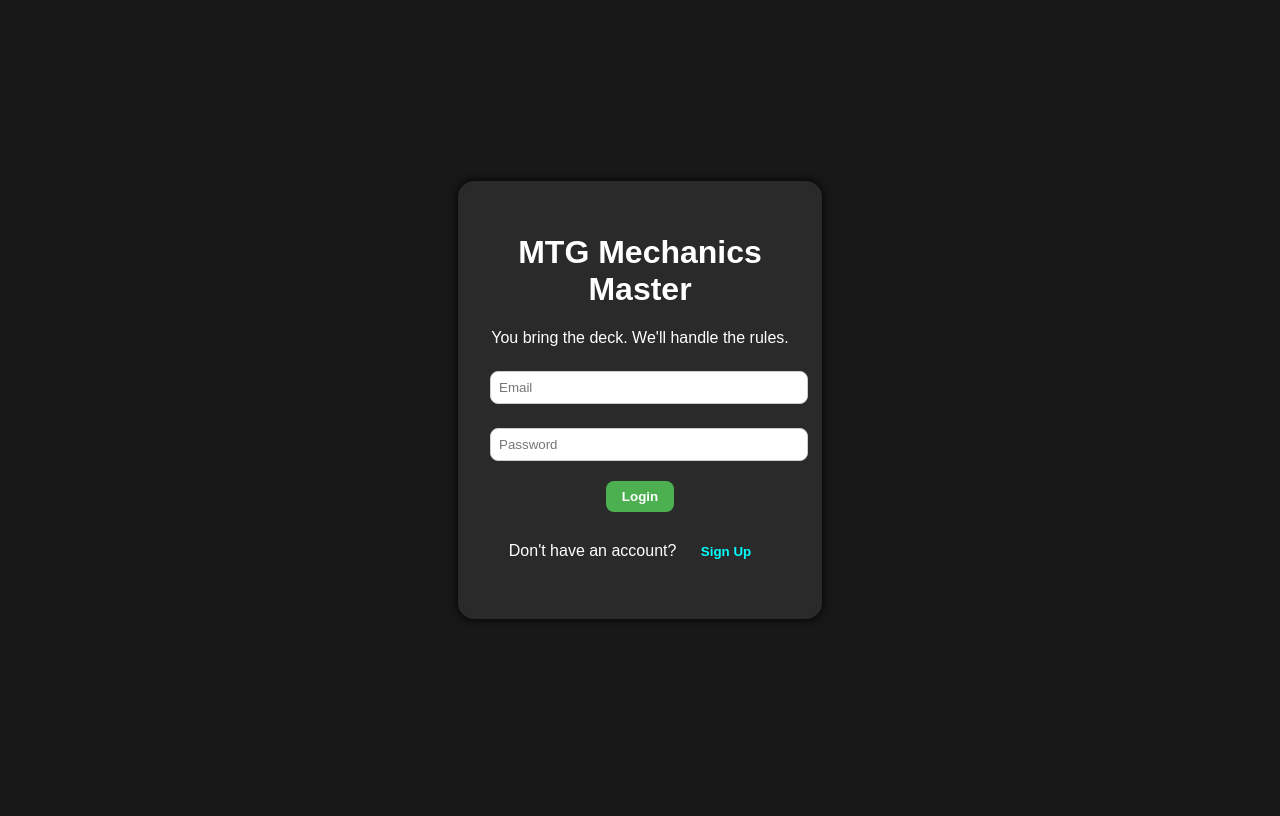
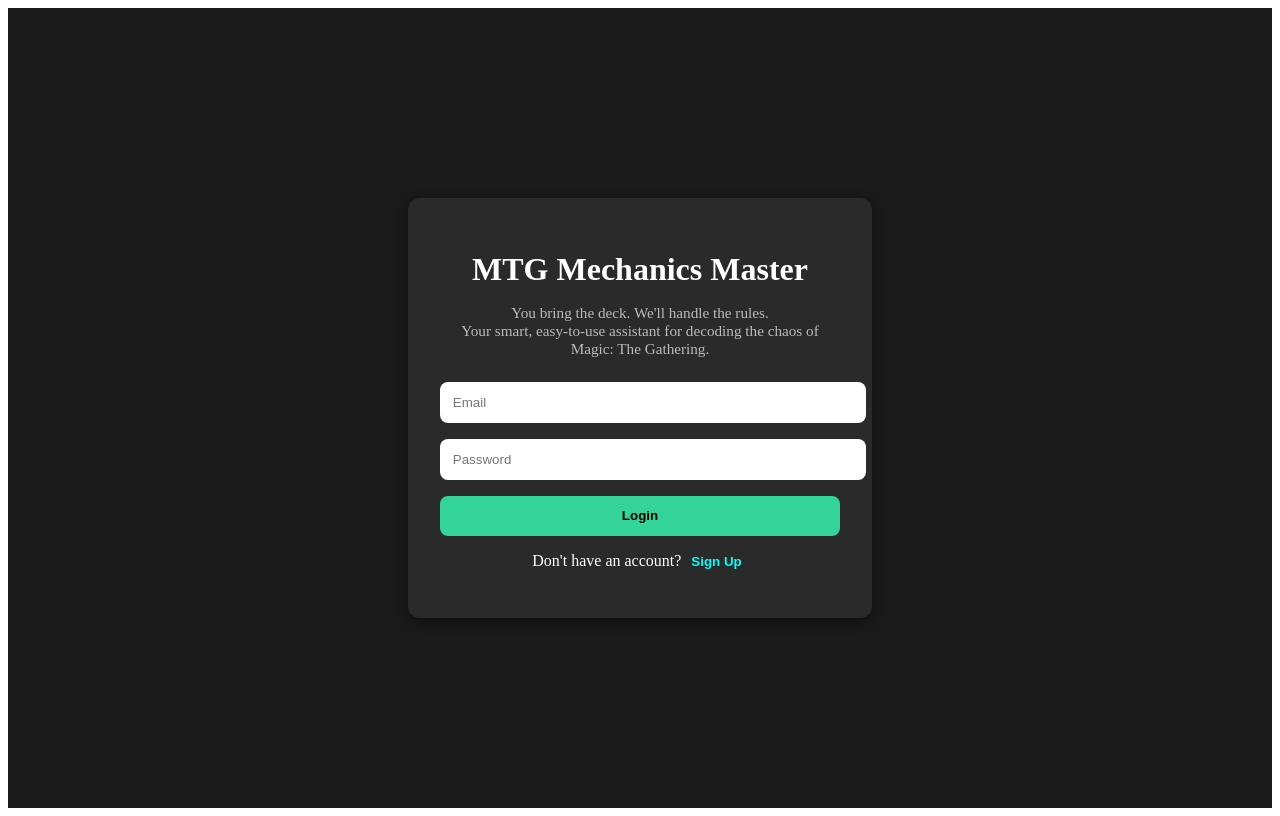
Before and after one commit to cdragon666/vrestin-counters, a React (Create React App) app: page / in a window 1280 px wide. Built offline with nearby package versions, Linux system fonts and the light colour scheme; no server answers.

Commit message:
Update AuthPage design and App.js router, keep MechanicsMaster layout untouched

```diff
--- a/src/App.js
+++ b/src/App.js
@@ -1,23 +1,23 @@
-import { BrowserRouter as Router, Route, Routes, Navigate } from "react-router-dom";
+import { BrowserRouter as Router, Route, Routes } from "react-router-dom";
+import { useState } from "react";
 import AuthPage from "./AuthPage";
 import MechanicsMaster from "./MechanicsMaster";
 import ProtectedRoute from "./ProtectedRoute";
-import { auth } from "./firebase";
-import { useAuthState } from "react-firebase-hooks/auth";
-import "./App.css";
 
 function App() {
-  const [user] = useAuthState(auth);
+  const [user, setUser] = useState(null);
 
   return (
     <Router>
-      <div className="app-container">
+      <div className="App">
         <Routes>
-          <Route path="/login" element={<AuthPage />} />
+          <Route path="/" element={<AuthPage setUser={setUser} />} />
           <Route
-            path="/"
+            path="/mechanics-master"
             element={
-              user ? <MechanicsMaster /> : <Navigate to="/login" replace />
+              <ProtectedRoute user={user}>
+                <MechanicsMaster />
+              </ProtectedRoute>
             }
           />
         </Routes>
--- a/src/AuthPage.css
+++ b/src/AuthPage.css
@@ -1,66 +1,70 @@
-.auth-container {
-  background-color: #181818;
-  min-height: 100vh;
+.auth-page {
   display: flex;
   justify-content: center;
   align-items: center;
+  min-height: 100vh;
+  background-color: #1a1a1a;
 }
 
-.auth-box {
-  background-color: #1e1e1e;
+.auth-card {
+  background-color: #2a2a2a;
   padding: 2rem;
-  border-radius: 10px;
-  width: 300px;
+  border-radius: 12px;
+  box-shadow: 0 4px 12px rgba(0, 0, 0, 0.4);
   text-align: center;
+  max-width: 400px;
+  width: 90%;
 }
 
-.auth-box h1 {
+.auth-card h1 {
   margin-bottom: 1rem;
-  color: white;
+  color: #ffffff;
 }
 
 .auth-description {
-  font-size: 0.9rem;
-  color: #cccccc;
+  color: #bbbbbb;
+  font-size: 0.95rem;
   margin-bottom: 1.5rem;
 }
 
 .auth-input {
+  display: block;
   width: 100%;
-  padding: 0.5rem;
+  padding: 0.8rem;
   margin-bottom: 1rem;
-  border-radius: 5px;
   border: none;
+  border-radius: 8px;
 }
 
 .auth-button {
   width: 100%;
-  padding: 0.5rem;
-  background-color: green;
-  color: white;
+  padding: 0.8rem;
+  background-color: #34d399;
+  color: #000000;
   border: none;
-  border-radius: 5px;
+  border-radius: 8px;
   font-weight: bold;
   cursor: pointer;
 }
 
 .auth-button:hover {
-  background-color: darkgreen;
+  background-color: #2ecc71;
 }
 
-.error-message {
+.auth-error {
   color: red;
   margin-top: 0.5rem;
 }
 
-.toggle-text {
+.auth-toggle {
   margin-top: 1rem;
-  font-size: 0.9rem;
-  color: white;
+  color: #ffffff;
 }
 
-.toggle-link {
-  color: lightgreen;
+.auth-toggle-button {
+  background: none;
+  border: none;
+  color: #00ffff;
   cursor: pointer;
-  margin-left: 5px;
+  font-weight: bold;
 }
--- a/src/AuthPage.js
+++ b/src/AuthPage.js
@@ -1,9 +1,12 @@
 import { useState } from "react";
 import { auth } from "./firebase";
-import { createUserWithEmailAndPassword, signInWithEmailAndPassword } from "firebase/auth";
+import {
+  createUserWithEmailAndPassword,
+  signInWithEmailAndPassword
+} from "firebase/auth";
 import "./AuthPage.css";
 
-export default function AuthPage() {
+export default function AuthPage({ setUser }) {
   const [email, setEmail] = useState("");
   const [password, setPassword] = useState("");
   const [isLogin, setIsLogin] = useState(true);
@@ -12,9 +15,11 @@
   const handleAuth = async () => {
     try {
       if (isLogin) {
-        await signInWithEmailAndPassword(auth, email, password);
+        const userCredential = await signInWithEmailAndPassword(auth, email, password);
+        setUser(userCredential.user);
       } else {
-        await createUserWithEmailAndPassword(auth, email, password);
+        const userCredential = await createUserWithEmailAndPassword(auth, email, password);
+        setUser(userCredential.user);
       }
     } catch (err) {
       setError(err.message);
@@ -25,7 +30,10 @@
     <div className="auth-page">
       <div className="auth-card">
         <h1>MTG Mechanics Master</h1>
-        <p>You bring the deck. We'll handle the rules.</p>
+        <p className="auth-description">
+          You bring the deck. We'll handle the rules.<br />
+          Your smart, easy-to-use assistant for decoding the chaos of Magic: The Gathering.
+        </p>
         <input
           type="email"
           placeholder="Email"
@@ -40,15 +48,15 @@
           onChange={(e) => setPassword(e.target.value)}
           className="auth-input"
         />
-        <button onClick={handleAuth} className="green">
+        <button onClick={handleAuth} className="auth-button">
           {isLogin ? "Login" : "Sign Up"}
         </button>
-        {error && <p style={{ color: "red", marginTop: "0.5rem" }}>{error}</p>}
-        <p style={{ marginTop: "1rem" }}>
+        {error && <p className="auth-error">{error}</p>}
+        <p className="auth-toggle">
           {isLogin ? "Don't have an account?" : "Already have an account?"}{" "}
           <button
             onClick={() => setIsLogin(!isLogin)}
-            style={{ background: "none", border: "none", color: "cyan", cursor: "pointer" }}
+            className="auth-toggle-button"
           >
             {isLogin ? "Sign Up" : "Login"}
           </button>
```
